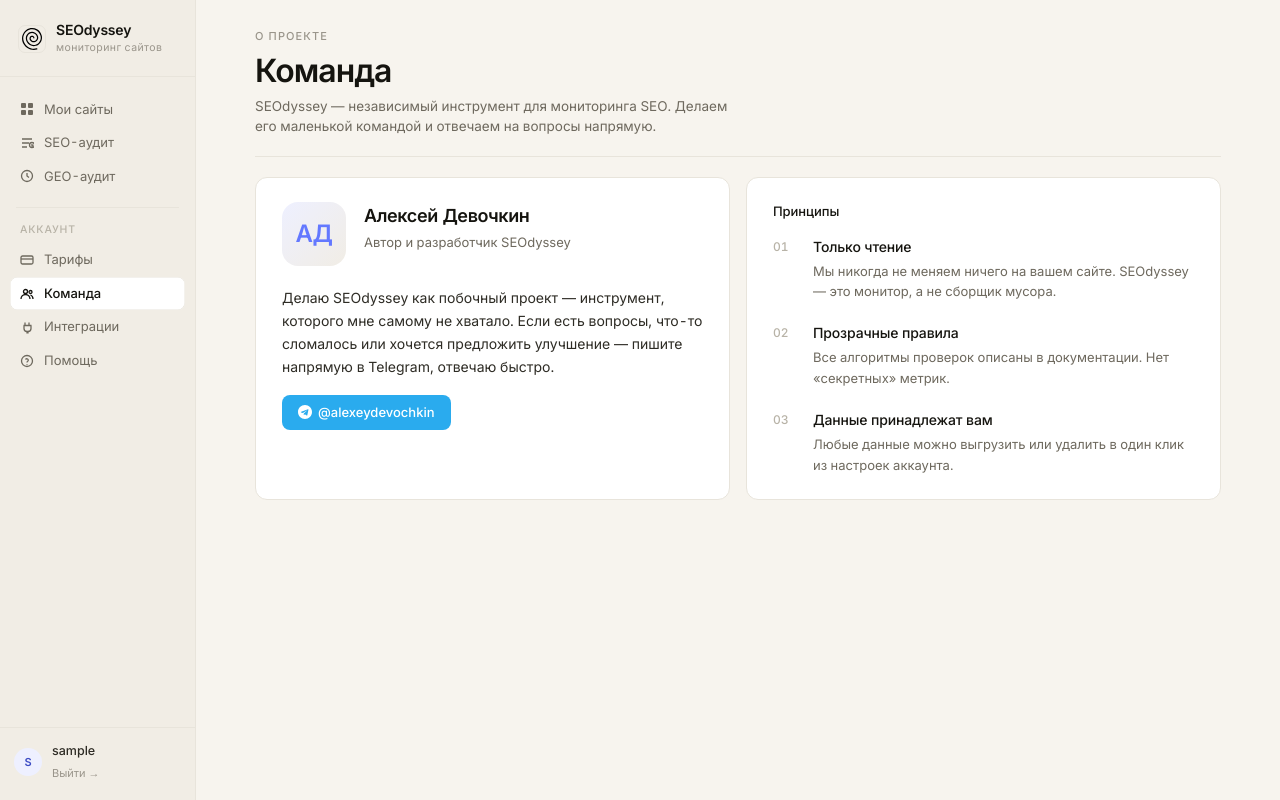
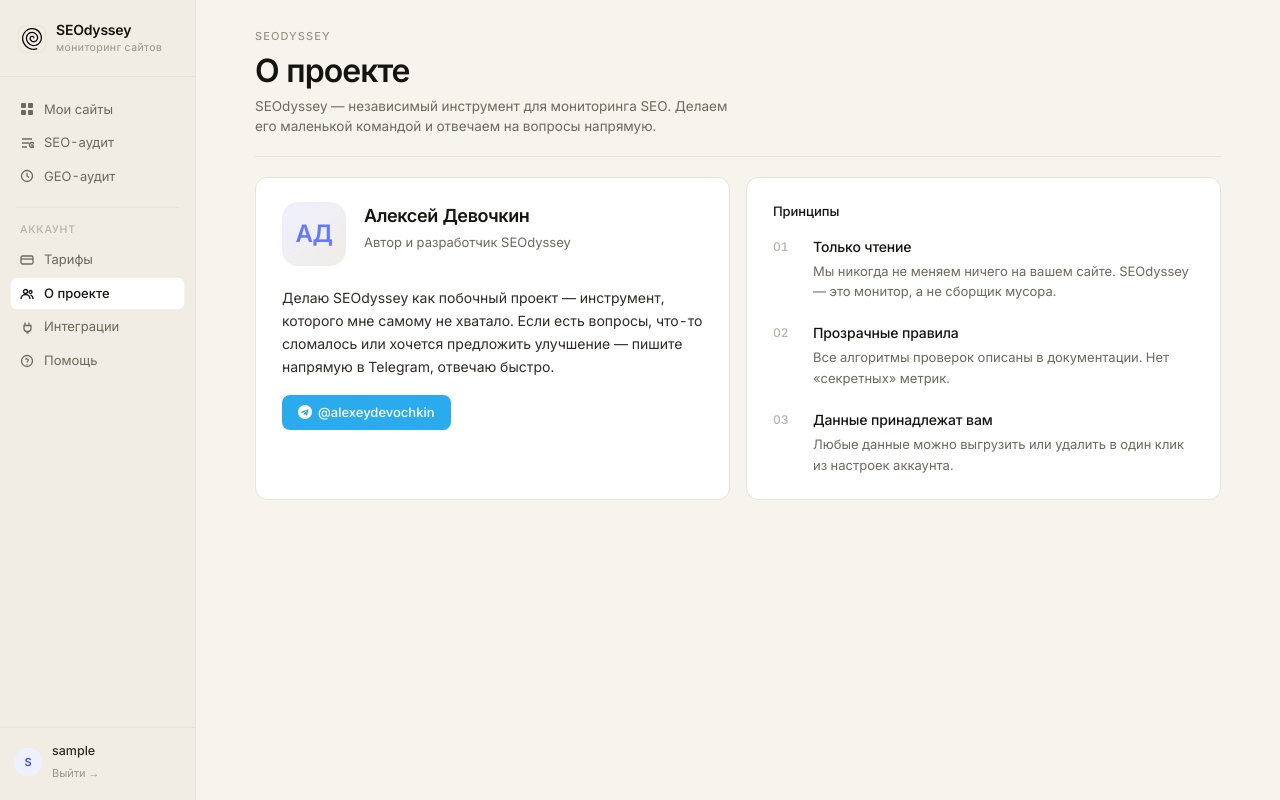
Before and after one commit to lex-code-dev/seodyssey-web, a Django app: page /team/ in a window 1280 px wide. Run offline with Django 5.2, Linux system fonts and the light colour scheme; the visitor is signed in with stand-in values (Sample User, id 1); data comes from the database, SQL or seed files in the repository; data that the repository does not hold is empty; parts of the project's set-up code (start-up, migrations or seed data) failed here and were passed over; some libraries are stand-ins or nearby versions.

Commit message:
refactor(ux): раздел «Команда» → «О проекте»
Пункт меню и заголовок вводили в заблуждение: страница про проект и
принципы, а не управление командой. Переименовано в меню (сайдбар +
мобильное) и на самой странице.

Co-Authored-By: Claude Opus 4.8 <noreply@anthropic.com>

```diff
--- a/core/templates/core/team.html
+++ b/core/templates/core/team.html
@@ -1,10 +1,10 @@
 {% extends "ui/base.html" %}
-{% block title %}Команда · SEOdyssey{% endblock %}
+{% block title %}О проекте · SEOdyssey{% endblock %}
 
 {% block content %}
 <div class="page-head" style="display:block;">
-  <div class="eyebrow" style="margin-bottom:8px;">О ПРОЕКТЕ</div>
-  <h1 class="page-title">Команда</h1>
+  <div class="eyebrow" style="margin-bottom:8px;">SEODYSSEY</div>
+  <h1 class="page-title">О проекте</h1>
   <p class="page-sub">SEOdyssey — независимый инструмент для мониторинга SEO. Делаем его маленькой командой и отвечаем на вопросы напрямую.</p>
 </div>
 
--- a/core/templates/ui/components/sidebar.html
+++ b/core/templates/ui/components/sidebar.html
@@ -45,7 +45,7 @@
     </a>
     <a href="{% url 'team' %}" class="ni {% if request.resolver_match.url_name == 'team' %}active{% endif %}">
       <svg viewBox="0 0 14 14" fill="none" stroke="currentColor" stroke-width="1.3"><circle cx="5.5" cy="4.5" r="2"/><path d="M1 12c0-2.5 2-4.5 4.5-4.5S10 9.5 10 12"/><circle cx="10.5" cy="5" r="1.5"/><path d="M13 12c0-1.9-1.1-3.5-2.5-4"/></svg>
-      Команда
+      О проекте
     </a>
     <a href="{% url 'user_settings' %}" class="ni {% if request.resolver_match.url_name == 'user_settings' %}active{% endif %}">
       <svg viewBox="0 0 14 14" fill="none" stroke="currentColor" stroke-width="1.3"><path d="M5 2.5v3M9 2.5v3M3.5 5.5h8M4 5.5v3a3 3 0 0 0 3 3v2M11 5.5v3a3 3 0 0 1-3 3v2"/></svg>
--- a/core/templates/ui/components/topbar.html
+++ b/core/templates/ui/components/topbar.html
@@ -29,7 +29,7 @@
       {% if course_available %}<a href="{% url 'course_index' %}" style="padding:9px 12px;color:var(--ink-2);text-decoration:none;border-radius:7px;">Курс</a>{% endif %}
       <div style="height:0.5px;background:var(--line);margin:6px 4px;"></div>
       <a href="{% url 'billing' %}" style="padding:9px 12px;color:var(--ink-2);text-decoration:none;border-radius:7px;">Тарифы</a>
-      <a href="{% url 'team' %}" style="padding:9px 12px;color:var(--ink-2);text-decoration:none;border-radius:7px;">Команда</a>
+      <a href="{% url 'team' %}" style="padding:9px 12px;color:var(--ink-2);text-decoration:none;border-radius:7px;">О проекте</a>
       <a href="{% url 'user_settings' %}" style="padding:9px 12px;color:var(--ink-2);text-decoration:none;border-radius:7px;">Интеграции</a>
       <a href="{% url 'help' %}" style="padding:9px 12px;color:var(--ink-2);text-decoration:none;border-radius:7px;">Помощь</a>
     </nav>
```
